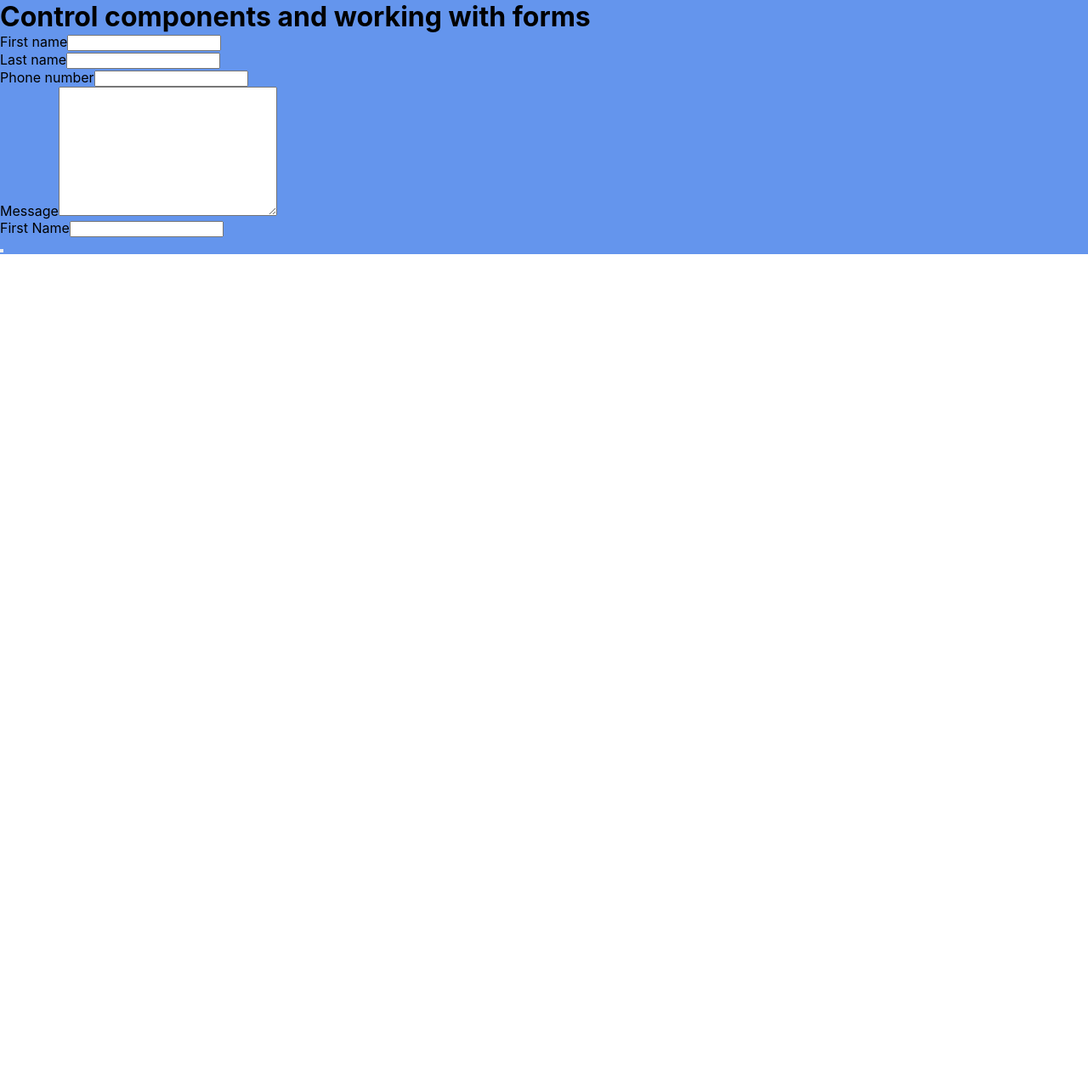
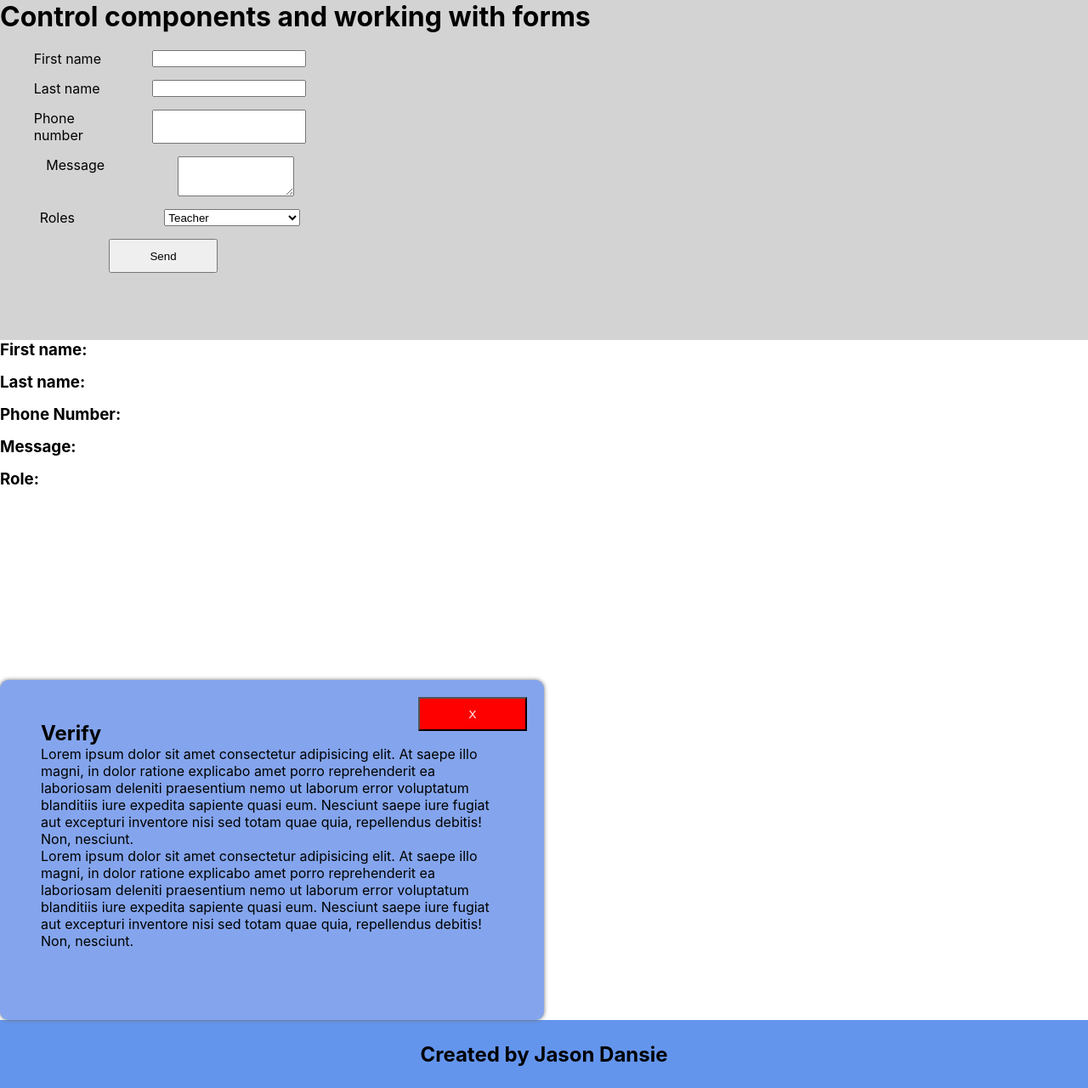
Before and after one commit to jasondansie/react-formexample, a React (Create React App) app: page / in a window 1280 px wide. Shown: the whole page at 85% size. Before the commit the page ends 800 px from the top, so only its background shows below. Built offline with nearby package versions, Linux system fonts and the light colour scheme.

Commit message:
gets the from and view working and adds the modal

```diff
--- a/src/App.css
+++ b/src/App.css
@@ -1,3 +1,8 @@
 .form-container {
-  background-color: cornflowerblue;
+  height: 50vh;
+  background-color: lightgray;
 }
+
+h1 {
+  margin: 0 0 20px;
+}
--- a/src/App.jsx
+++ b/src/App.jsx
@@ -1,21 +1,49 @@
 import './App.css';
 import { Component } from 'react';
-import Form from './form';
+import Form from './Form';
+import View from './View';
+import Popup from './Popup';
+import Footer from './Footer';
 
 class App extends Component {
   state = {
     firstname: "",
     lastname: "",
+    phonenumber: "",
+    message: "",
+    roles: "",
+  };
+
+  changeHandler = (event) => {
+    this.setState({
+      [event.target.name]: event.target.value,
+    });
   };
 
   render() {
     return (
-      <div className='form-container'>
-        <h1>Control components and working with forms</h1>
-        <Form>
-
-        </Form>
-      </div>
+      <main>
+        <div className='form-container'>
+          <h1>Control components and working with forms</h1>
+          <Form
+            changeHandler={this.changeHandler}
+          />
+        </div>
+        <section className='view-container'>
+          <View
+            firstname={this.state.firstname}
+            lastname={this.state.lastname}
+            phonenumber={this.state.phonenumber}
+            message={this.state.message}
+            roles={this.state.roles}
+          />
+        </section>
+        <section className='popup-container'>
+          <Popup
+          />
+        </section>
+        <Footer />
+      </main>
     );
   }
 }
--- /dev/null
+++ b/src/Footer.css
@@ -0,0 +1,7 @@
+footer {
+    min-height: 10vh;
+    background-color: cornflowerblue;
+    display: flex;
+    justify-content: center;
+    align-items: center;
+}
--- /dev/null
+++ b/src/Footer.jsx
@@ -0,0 +1,11 @@
+import './Footer.css'
+
+const Footer = () => {
+    return (
+        <footer>
+            <h2>Created by Jason Dansie</h2>
+        </footer>
+    )
+}
+
+export default Footer;
--- /dev/null
+++ b/src/Popup.css
@@ -0,0 +1,30 @@
+.overlay.visible {
+    display: flex;
+}
+
+
+
+.modal {
+    position: relative;
+    background-color: rgb(132, 165, 237);
+    min-height: 50vh;
+    width: 50vw;
+    border-radius: 10px;
+    padding: 3rem;
+    box-shadow: 0 0 5px rgb(111, 111, 111);
+}
+
+.overlay.visible .close {
+    position: absolute;
+    top: 20px;
+    right: 20px;
+}
+
+.btnClose {
+    background-color: red;
+    color: white;
+    position: absolute;
+    top: 20px;
+    right: 20px;
+
+}
--- /dev/null
+++ b/src/Popup.jsx
@@ -0,0 +1,19 @@
+import './Popup.css';
+
+const Popup = (props) => {
+    return (
+        <div className="modal" id="modal">
+            <h2>Verify</h2>
+            <p>
+                Lorem ipsum dolor sit amet consectetur adipisicing elit. At saepe illo magni, in dolor ratione explicabo amet porro reprehenderit ea laboriosam deleniti praesentium nemo ut laborum error voluptatum blanditiis iure expedita sapiente quasi eum. Nesciunt saepe iure fugiat aut excepturi inventore nisi sed totam quae quia, repellendus debitis! Non, nesciunt.
+            </p>
+            <p>
+                Lorem ipsum dolor sit amet consectetur adipisicing elit. At saepe illo magni, in dolor ratione explicabo amet porro reprehenderit ea laboriosam deleniti praesentium nemo ut laborum error voluptatum blanditiis iure expedita sapiente quasi eum. Nesciunt saepe iure fugiat aut excepturi inventore nisi sed totam quae quia, repellendus debitis! Non, nesciunt.
+            </p>
+            <button className="btnClose" id="btnClose">X</button>
+
+        </div>
+    )
+}
+
+export default Popup;
--- /dev/null
+++ b/src/View.css
@@ -0,0 +1,8 @@
+.inputcheck-container {
+    height: 50vh;
+    width: 50%;
+}
+
+h3 {
+    margin: 0 0 15px;
+}
--- /dev/null
+++ b/src/View.jsx
@@ -0,0 +1,15 @@
+import './View.css';
+
+const Inputcheck = (props) => {
+    return (
+        <div className='inputcheck-container'>
+            <h3>First name: {props.firstname}</h3>
+            <h3>Last name: {props.lastname}</h3>
+            <h3>Phone Number: {props.phonenumber}</h3>
+            <h3>Message: {props.message}</h3>
+            <h3>Role: {props.roles}</h3>
+        </div>
+    )
+}
+
+export default Inputcheck;
--- a/src/form.css
+++ b/src/form.css
@@ -0,0 +1,28 @@
+form {
+    display: flex;
+    flex-direction: column;
+}
+
+.form-group {
+    display: flex;
+    width: 50vh;
+    justify-content: space-evenly;
+    margin: 0 0 15px;
+}
+
+label {
+    display: inline-block;
+    width: 100px;
+}
+
+select {
+    width: 20vh;
+}
+
+button {
+    height: 5vh;
+    width: 10vw;
+    margin: 20px 0 0;
+    text-align: center;
+    margin: 0 0 0 10vw;
+}
--- a/src/form.jsx
+++ b/src/form.jsx
@@ -1,29 +1,33 @@
-import './form.css';
+import './Form.css';
 
 const Form = (props) => {
     return (
         <div className='form'>
             <div className='form-group'>
-                <label htmlFor="firstName">First name</label>
-                <input type="text" name='firstName' />
+                <label htmlFor="firstName" name="firstname">First name</label>
+                <input type="text" name='firstname' value={props.firstname} onChange={props.changeHandler} />
             </div>
             <div className='form-group'>
-                <label htmlFor="lastName">Last name</label>
-                <input type="text" name='lastName' />
+                <label htmlFor="lastname">Last name</label>
+                <input type="text" name='lastname' value={props.lastname} onChange={props.changeHandler} />
             </div>
             <div className='form-group'>
-                <label htmlFor="phoneNumber">Phone number</label>
-                <input type="text" name='phoneNumber' />
+                <label htmlFor="phonenumber">Phone number</label>
+                <input type="text" name='phonenumber' value={props.phonenumber} onChange={props.changeHandler} />
             </div>
             <div className='form-group'>
                 <label htmlFor="message">Message</label>
-                <textarea name="message" id="message" cols="30" rows="10"></textarea>
+                <textarea name="message" id="message" cols="15" rows="3" value={props.messsage} onChange={props.changeHandler} ></textarea>
             </div>
             <div className='form-group'>
-                <label htmlFor="firstName">First Name</label>
-                <input type="text" name='firstName' />
+                <label htmlFor="roles">Roles</label>
+                <select name="roles" id="roles" value={props.roles} onChange={props.changeHandler} >
+                    <option value="Teacher">Teacher</option>
+                    <option value="Student">Student</option>
+                    <option value="Employee">Employee</option>
+                </select>
             </div>
-            <button className='submit'></button>
+            <button className='submit'>Send</button>
         </div>
     )
 }
```
Also changed, not shown: src/Inputcheck.css (deleted), src/Inputcheck.jsx (deleted).
